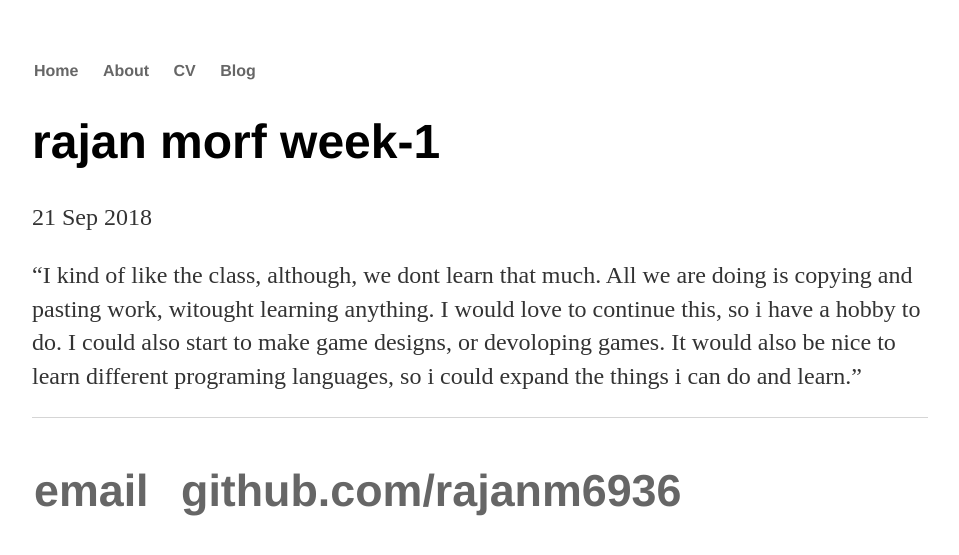
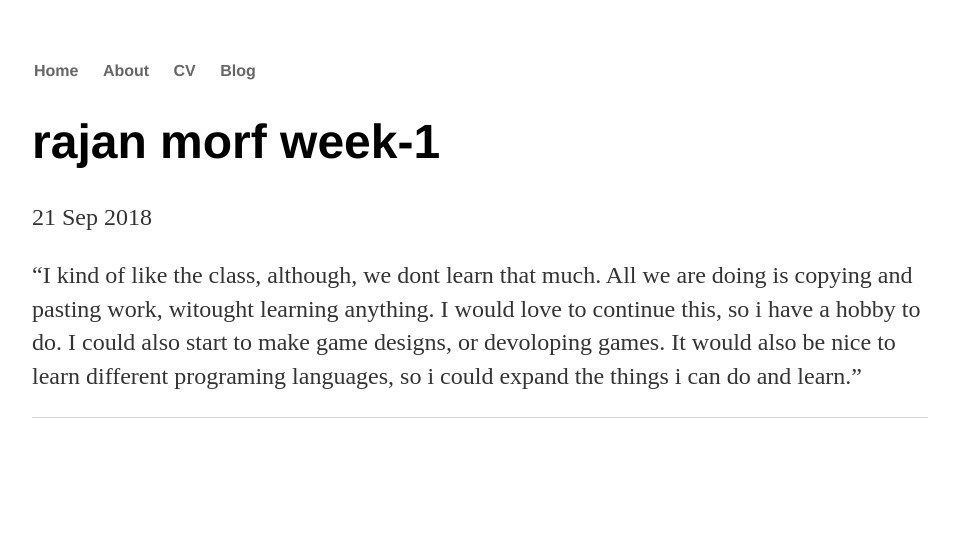
Before and after one commit to rajanm6936/rajanm6936.github.io, a Jekyll site: the page built from blog/post/2019-09-21-rajan-morf-6936-post.md, in a window 1280 px wide. Shown: the top 555 px of the page, without its empty margins (160-1119 px from the left). Built offline with Jekyll 4.4.1, drawn with Linux system fonts in a browser that asks for light colours.

Commit message:
Update default.html

```diff
--- a/_layouts/default.html
+++ b/_layouts/default.html
@@ -20,9 +20,7 @@
 
 			</div><!-- /.container -->
 			<footer>
-	    		<ul>
-	        		<li><a href="mailto:rajanm6936@afsenyc.org">email</a></li>
-	        		<li><a href="https://github.com/rajanm6936">github.com/rajanm6936</a></li>
+	    		<ul
 				</ul>
 			</footer>
 		</body>
```
